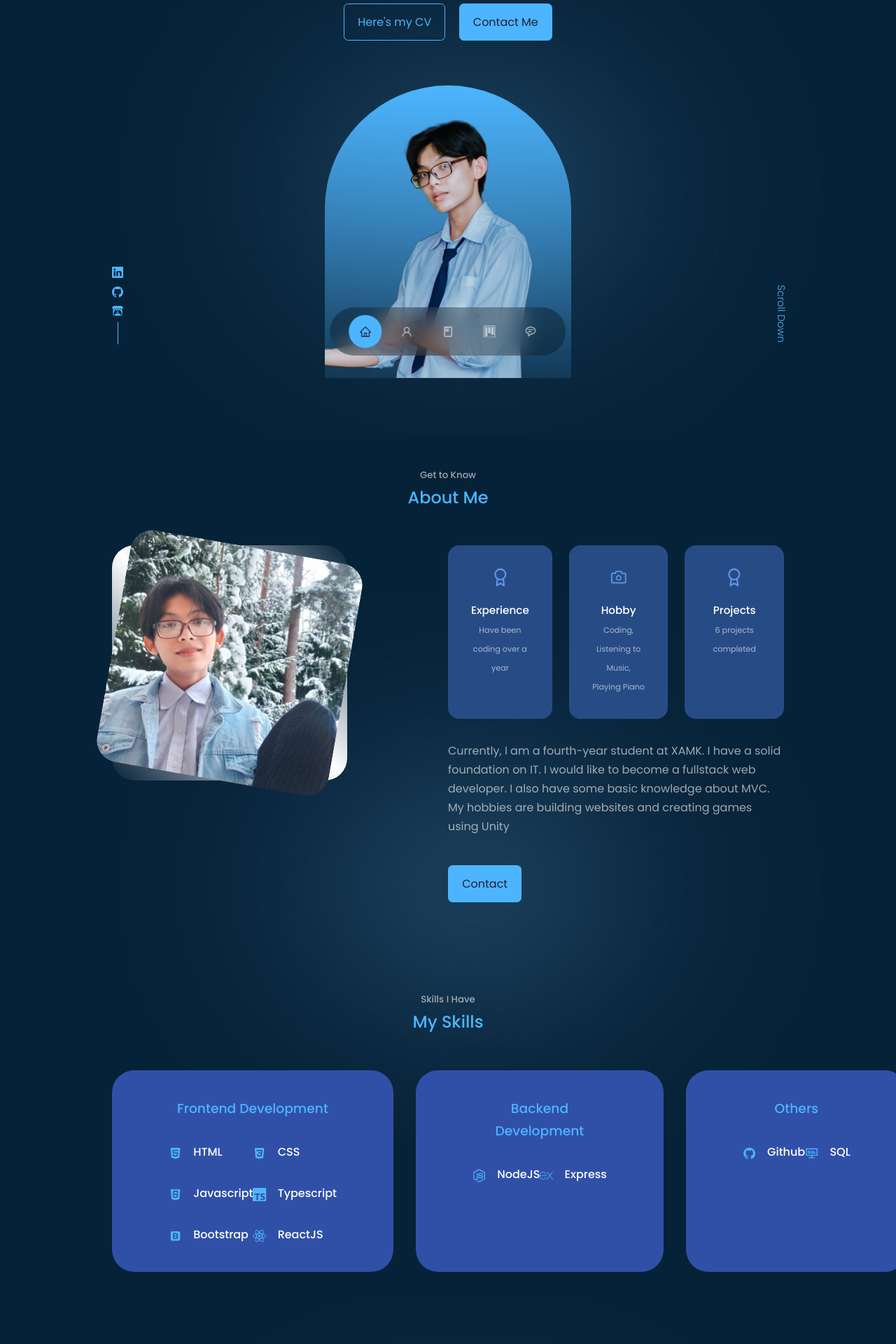
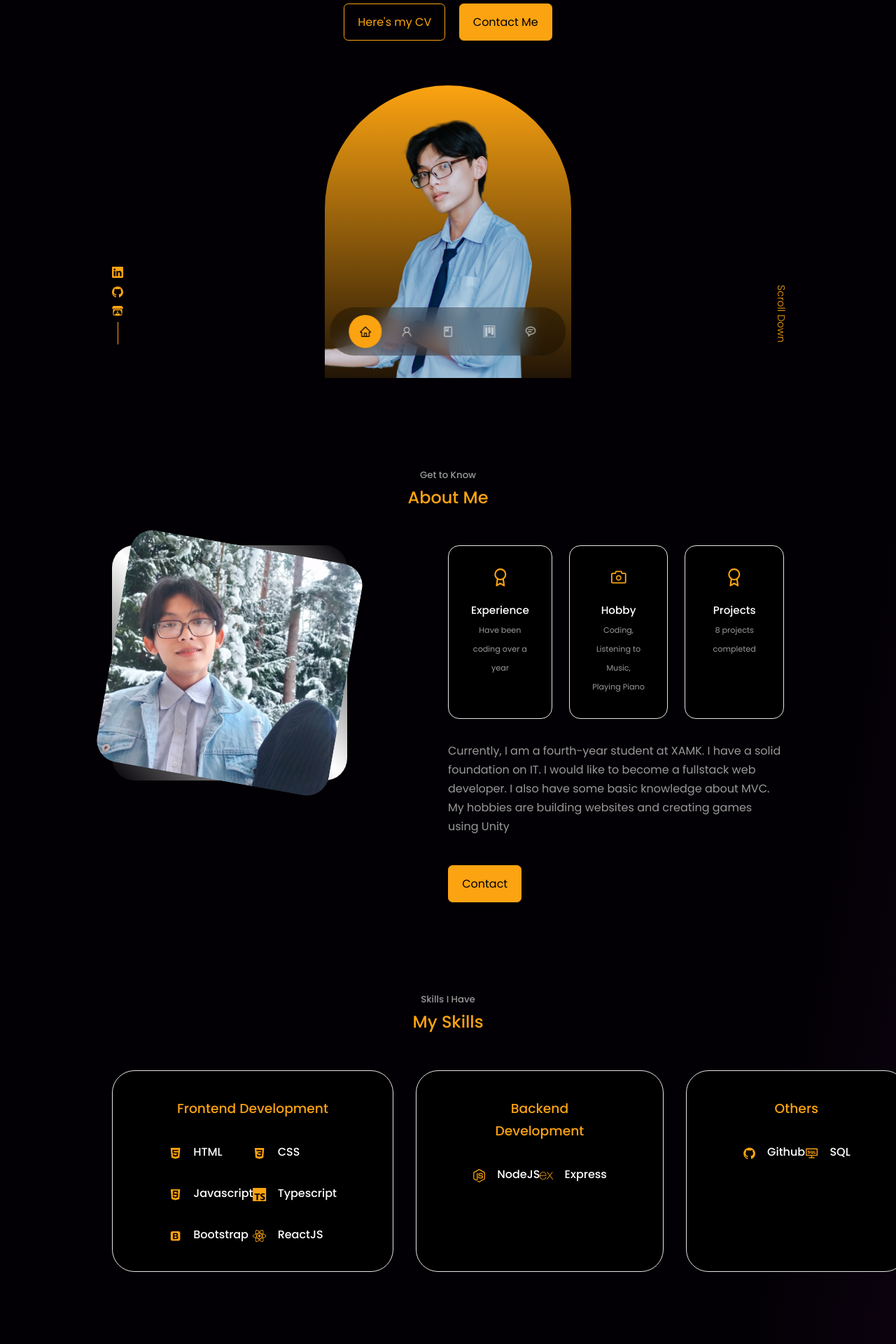
Before and after one commit to Kudoo39/react-portfolio, a React (Create React App) app: page / in a window 1280 px wide. Shown: the part 260-2180 px from the top of the page at 70% size. Built offline with nearby package versions, Linux system fonts and the light colour scheme.

Commit message:
changing the theme

```diff
--- a/src/components/about/About.jsx
+++ b/src/components/about/About.jsx
@@ -34,7 +34,7 @@ const About = () => {
             <article className="about__card">
               <FiAward className="about__icon" />
               <h5>Projects</h5>
-              <small>6 projects completed</small>
+              <small>8 projects completed</small>
             </article>
           </div>
           <p>
--- a/src/components/about/about.css
+++ b/src/components/about/about.css
@@ -31,22 +31,23 @@
 }
 
 .about__card {
-    background: rgb(39, 76, 133);
+  background: var(--color-semi);
   border: 1px solid transparent;
   border-radius: 1rem;
   padding: 2rem;
   text-align: center;
   transition: var(--transition);
+  border-color: var(--color-primary);
 }
 
 .about__card:hover {
   background: transparent;
-    border-color: lightskyblue;
+  border-color: var(--color-primary-variant);
   cursor: default;
 }
 
 .about__icon {
-    color: cornflowerblue;
+  color: var(--color-primary-variant);
   font-size: 1.6rem;
   margin-bottom: 0.8rem;
 }
--- a/src/components/contact/contact.css
+++ b/src/components/contact/contact.css
@@ -13,12 +13,13 @@
 }
 
 .contact__option {
-    background: rgb(48, 80, 168);
+  background: var(--color-semi);
   padding: 1.2rem;
   border-radius: 1.2rem;
   text-align: center;
   border: 1px solid transparent;
   transition: var(--transition);
+  border-color: var(--color-primary);
 }
 
 .contact__option:hover {
@@ -45,12 +46,13 @@ form {
   gap: 1.2rem;
 }
 
-input, textarea {
+input,
+textarea {
   width: 100%;
   padding: 1.5rem;
   border-radius: 0.5rem;
   background: transparent;
-    border: 2px solid var(--color-primary-variant);
+  border: 2px solid var(--color-primary);
   resize: none;
   color: var(--color-white);
 }
--- a/src/components/experience/experience.css
+++ b/src/components/experience/experience.css
@@ -5,11 +5,12 @@
 }
 
 .experience__container > div {
-    background: rgb(48, 80, 168);
+  background: var(--color-semi);
   padding: 2.4rem 5rem;
   border-radius: 2rem;
   border: 1px solid transparent;
   transition: var(--transition);
+  border-color: var(--color-primary);
 }
 
 .experience__container > div:hover {
@@ -21,7 +22,7 @@
 .experience__container > div h3 {
   text-align: center;
   margin-bottom: 2rem;
-    color: var(--color-primary);
+  color: var(--color-primary-variant);
 }
 
 .experience__content {
@@ -37,7 +38,7 @@
 
 .experience__details-icon {
   margin-top: 6px;
-    color: var(--color-primary);
+  color: var(--color-primary-variant);
   font-size: 1.2rem;
 }
 
--- a/src/components/footer/footer.css
+++ b/src/components/footer/footer.css
@@ -1,5 +1,5 @@
 footer {
-    background: var(--color-primary);
+  background: var(--color-primary-variant);
   padding: 3rem 0;
   text-align: center;
   font-size: 0.9rem;
@@ -42,7 +42,7 @@ footer a {
 }
 
 .footer__socials a:hover {
-    color: rgb(48, 80, 168);
+  color: var(--color-semi) s;
 }
 
 .footer__copyright {
--- a/src/components/header/header.css
+++ b/src/components/header/header.css
@@ -30,15 +30,15 @@ header {
 }
 
 .header__socials::after {
-    content: '';
+  content: "";
   width: 1px;
   height: 2rem;
-    background: var(--color-primary);
+  background: var(--color-primary-variant);
 }
 
 /* me */
 .me {
-    background: linear-gradient(var(--color-primary), transparent);
+  background: linear-gradient(var(--color-primary-variant), transparent);
   width: 22rem;
   height: 30rem;
   position: absolute;
@@ -70,7 +70,8 @@ header {
   header {
     height: 100vh;
   }
-    .header__socials,.scroll__down {
+  .header__socials,
+  .scroll__down {
     display: none;
   }
 }
--- a/src/components/nav/nav.css
+++ b/src/components/nav/nav.css
@@ -1,5 +1,5 @@
 nav {
-    background: rgba(0,0,0,0.3);
+  background: rgba(0, 0, 0, 0.3);
   width: max-content;
   display: block;
   padding: 0.7rem 1.7rem;
@@ -24,10 +24,10 @@ nav a {
 }
 
 nav a:hover {
-    background: rgba(0,0,0,0.3);
+  background: rgba(0, 0, 0, 0.3);
 }
 
 nav a.active {
-    background: var(--color-primary);
+  background: var(--color-primary-variant);
   color: var(--color-bg);
 }
--- a/src/components/project/project.css
+++ b/src/components/project/project.css
@@ -5,11 +5,12 @@
 }
 
 .project__item {
-  background: rgb(48, 80, 168);
+  background: var(--color-semi);
   padding: 1.1rem;
   border-radius: 2rem;
   border: 1px solid transparent;
   transition: var(--transition);
+  border-color: var(--color-primary);
 }
 
 .project__item:hover {
--- a/src/index.css
+++ b/src/index.css
@@ -11,10 +11,11 @@
 }
 
 :root {
-  --color-bg: #1f1f38;
-  --color-bg-variant: #2c2c6c;
-  --color-primary: #4db5ff;
-  --color-primary-variant: rgba(77, 181, 255, 0.4);
+  --color-bg: #000000;
+  --color-semi: #000000;
+  --color-primary-variant: #fca311;
+  --color-primary: #e5e5e5;
+
   --color-white: #fff;
   --color-light: rgba(255, 255, 255, 0.6);
 
@@ -38,7 +39,11 @@ body {
   background: var(--color-bg);
   color: var(--color-white);
   line-height: 1.7;
-  background-image: url(../src/assets/background1.png);
+  background-image: linear-gradient(
+    279.6deg,
+    rgb(27, 6, 32) 0%,
+    rgba(2, 0, 4, 1) 31.1%
+  );
 }
 
 /*General Style*/
@@ -71,7 +76,7 @@ section > h5 {
 }
 
 section > h2 {
-  color: var(--color-primary);
+  color: var(--color-primary-variant);
   margin-bottom: 3rem;
 }
 
@@ -80,7 +85,7 @@ section > h2 {
 }
 
 a {
-  color: var(--color-primary);
+  color: var(--color-primary-variant);
   transition: var(--transition);
 }
 
@@ -91,11 +96,11 @@ a:hover {
 .btn {
   width: max-content;
   display: inline-block;
-  color: var(--color-primary);
+  color: var(--color-primary-variant);
   padding: 0.75rem 1.2rem;
   border-radius: 0.4rem;
   cursor: pointer;
-  border: 1px solid var(--color-primary);
+  border: 1px solid var(--color-primary-variant);
   transition: var(--transition);
 }
 
@@ -106,7 +111,7 @@ a:hover {
 }
 
 .btn-primary {
-  background: var(--color-primary);
+  background: var(--color-primary-variant);
   color: var(--color-bg);
 }
 
```
Lines whose indentation alone changed are shown as unchanged.
